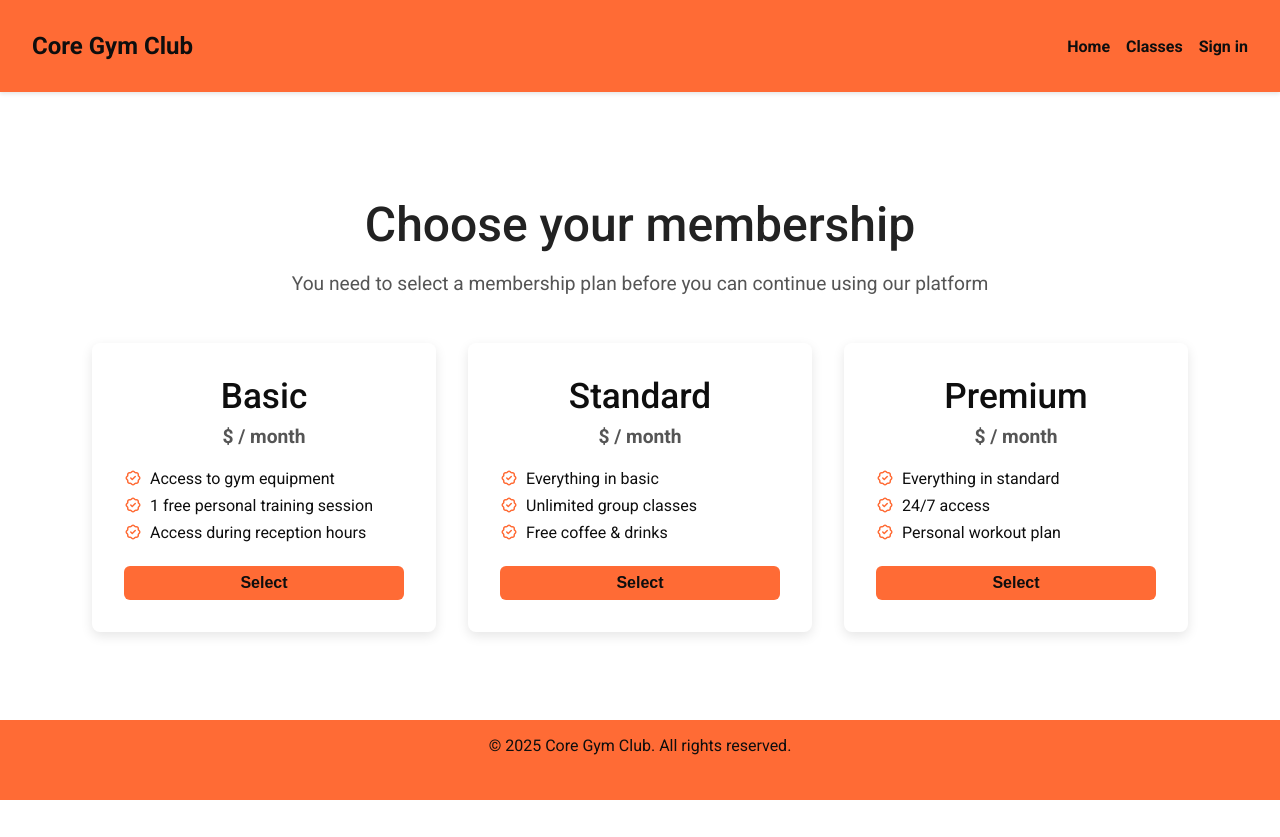
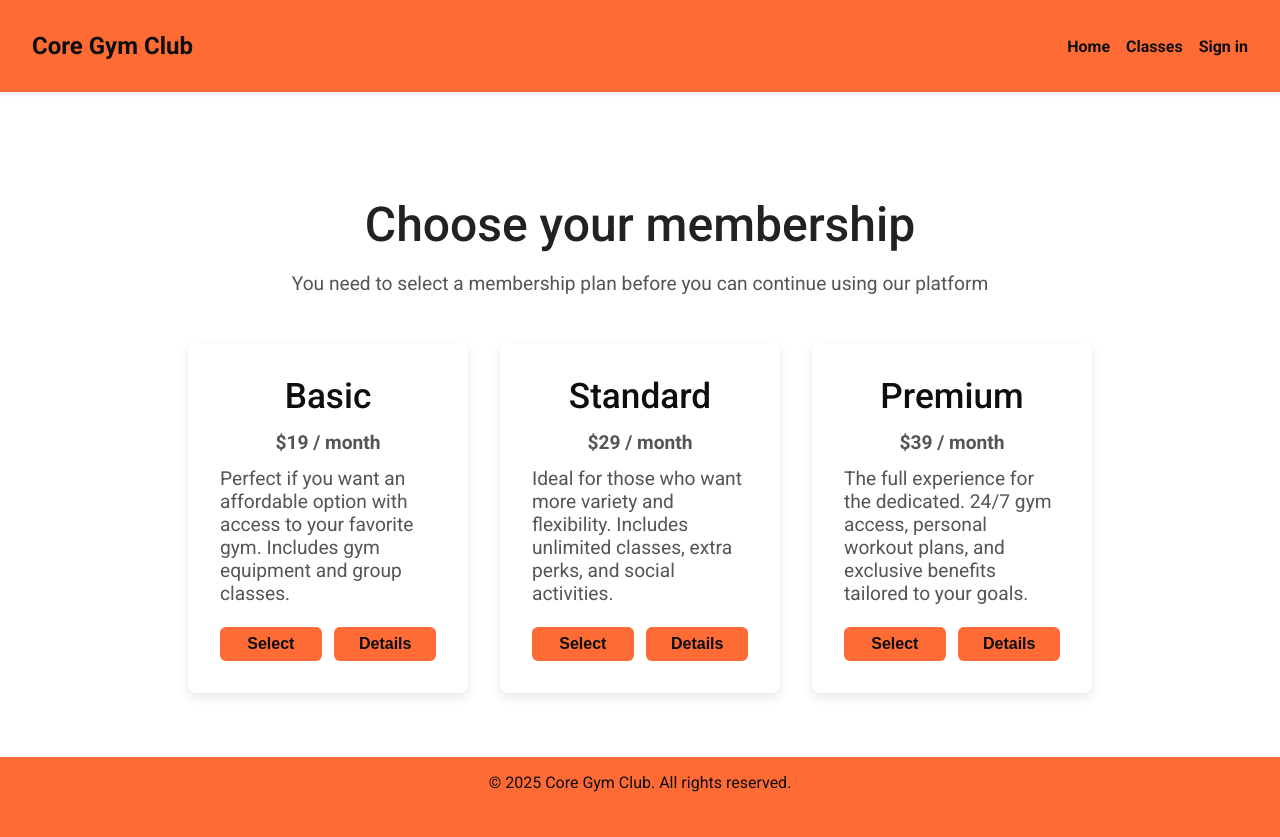
Before and after one commit to win24-project/Frontend, a React (Vite) app: page /membership in a window 1280 px wide. Before the commit the page ends 800 px from the top, so only its background shows below. Built offline with nearby package versions, Linux system fonts and the light colour scheme.

Commit message:
Added membership details with a flip effect, also changed the styling.

```diff
--- a/src/components/MembershipCard/MembershipCard.jsx
+++ b/src/components/MembershipCard/MembershipCard.jsx
@@ -1,4 +1,4 @@
-import React from 'react'
+import React, { useState } from 'react'
 import styles from './MembershipCard.module.css';
 
 const CheckIcon = ({ size = 18, color = "#03c9e4" }) => (
@@ -20,6 +20,7 @@ const CheckIcon = ({ size = 18, color = "#03c9e4" }) => (
 );
 
 const MembershipCard = () => {
+  const [flipped, setFlipped] = useState(null);
   return (
     <div className={styles.membershipWrapper}>
       <h2>Choose your membership</h2>
@@ -27,39 +28,80 @@ const MembershipCard = () => {
 
       <div className={styles.cardContainer}>
         {/* Basic Plan */}
-        <div className={styles.card}>
+        <div className={`${styles.card} ${flipped === "basic" ? styles.flipped : ""}`}>
+          <div className={styles.cardInner}>
+            <div className={styles.front}>
               <h2>Basic</h2>
-          <p className={styles.price}>$ / month</p>
+              <p className={styles.price}>$19 / month</p>
+              <p className={styles.introText}>Perfect if you want an affordable option with access to your favorite gym. Includes gym equipment and group classes.</p>
+              <div className={styles.buttons}>
+                <button className={styles.chooseBtn}>Select</button>
+                <button onClick={() => setFlipped("basic")} className={styles.chooseBtn}>Details</button>
+              </div>
+            </div>
+            <div className={styles.back}>
+              <h2>Basic</h2>
+              <p className={styles.price}>$19 / month</p>
               <ul className={styles.benefits}>
-            <li><CheckIcon />Access to gym equipment</li>
-            <li><CheckIcon />1 free personal training session</li>
-            <li><CheckIcon />Access during reception hours</li>
+                <li><CheckIcon />Gym access during staffed hours</li>
+                <li><CheckIcon />1 free personal training session at signup</li>
+                <li><CheckIcon />Access to locker rooms & showers</li>
               </ul>
-          <button className={styles.chooseBtn}>Select</button>
+              <button onClick={() => setFlipped(null)} className={styles.chooseBtn}>Back</button>
+            </div>
+          </div>
         </div>
 
         {/* Standard Plan */}
-        <div className={styles.card}>
+        <div className={`${styles.card} ${flipped === "standard" ? styles.flipped : ""}`}>
+          <div className={styles.cardInner}>
+            <div className={styles.front}>
               <h2>Standard</h2>
-          <p className={styles.price}>$ / month</p>
+              <p className={styles.price}>$29 / month</p>
+              <p className={styles.introText}>Ideal for those who want more variety and flexibility. Includes unlimited classes, extra perks, and social activities.</p>
+              <div className={styles.buttons}>
+                <button className={styles.chooseBtn}>Select</button>
+                <button onClick={() => setFlipped("standard")} className={styles.chooseBtn}>Details</button>
+              </div>
+            </div>
+            <div className={styles.back}>
+              <h2>Standard</h2>
+              <p className={styles.price}>$29 / month</p>
               <ul className={styles.benefits}>
                 <li><CheckIcon />Everything in basic</li>
-            <li><CheckIcon />Unlimited group classes</li>
-            <li><CheckIcon />Free coffee & drinks</li>
+                <li><CheckIcon />1 group class per week included</li>
+                <li><CheckIcon />Discounts on drinks & snacks at the reception</li>
+                <li><CheckIcon />2 discounted PT sessions per month</li>
               </ul>
-          <button className={styles.chooseBtn}>Select</button>
+              <button onClick={() => setFlipped(null)} className={styles.chooseBtn}>Back</button>
+            </div>
+          </div>
         </div>
 
         {/* Premium Plan */}
-        <div className={styles.card}>
+        <div className={`${styles.card} ${flipped === "premium" ? styles.flipped : ""}`}>
+          <div className={styles.cardInner}>
+            <div className={styles.front}>
               <h2>Premium</h2>
-          <p className={styles.price}>$ / month</p>
+              <p className={styles.price}>$39 / month</p>
+              <p className={styles.introText}>The full experience for the dedicated. 24/7 gym access, personal workout plans, and exclusive benefits tailored to your goals.</p>
+              <div className={styles.buttons}>
+                <button className={styles.chooseBtn}>Select</button>
+                <button onClick={() => setFlipped("premium")} className={styles.chooseBtn}>Details</button>
+              </div>
+            </div>
+            <div className={styles.back}>
+              <h2>Premium</h2>
+              <p className={styles.price}>$39 / month</p>
               <ul className={styles.benefits}>
                 <li><CheckIcon />Everything in standard</li>
-            <li><CheckIcon />24/7 access</li>
-            <li><CheckIcon />Personal workout plan</li>
+                <li><CheckIcon />24/7 gym access</li>
+                <li><CheckIcon />Free coffee, tea & sports drinks</li>
+                <li><CheckIcon />2 free PT sessions per month</li>
               </ul>
-          <button className={styles.chooseBtn}>Select</button>
+              <button onClick={() => setFlipped(null)} className={styles.chooseBtn}>Back</button>
+            </div>
+          </div>
         </div>
       </div>
     </div>
--- a/src/components/MembershipCard/MembershipCard.module.css
+++ b/src/components/MembershipCard/MembershipCard.module.css
@@ -26,9 +26,43 @@
   background: #fff;
   border-radius: 8px;
   box-shadow: 0 4px 12px rgba(0, 0, 0, 0.1);
+  width: 280px;
+  min-height: 350px;
+  position: relative;
+  overflow: hidden;
+}
+
+.cardInner {
+  position: relative;
+  width: 100%;
+  height: 100%;
+  transition: transform 0.6s ease;
+  transform-style: preserve-3d;
+}
+
+.card.flipped .cardInner {
+  transform: rotateY(180deg);
+}
+
+.front,
+.back {
+  position: absolute;
+  width: 100%;
+  height: 100%;
+  top: 0;
+  left: 0;
+  border-radius: 8px;
   padding: 2rem;
-  width: 280px;
-  transition: transform .2s;
+  box-sizing: border-box;
+  background: #fff;
+  backface-visibility: hidden;
+  display: flex;
+  flex-direction: column;
+  justify-content: space-between;
+}
+
+.back {
+  transform: rotateY(180deg);
 }
 
 .card:hover {
@@ -46,7 +80,14 @@
 .price {
   font-size: 1.7rem;
   font-weight: bold;
-  margin: .5rem 0 1.3rem 0;
+  margin: 0;
+  color: var(--dark-color);
+}
+
+.introText {
+  margin: 0;
+  text-align: left;
+  font-size: .9rem;
 }
 
 .benefits {
@@ -57,10 +98,16 @@
 }
 
 .benefits li {
+  font-size: .9rem;
   display: flex;
-  align-items: center;
+  align-items: flex-start;
   margin-bottom: 0.5rem;
   color: var(--dark-color);
+}
+
+.benefits li svg {
+  flex-shrink: 0;
+  margin-top: 2px;
 }
 
 .chooseBtn {
@@ -80,3 +127,8 @@
 .chooseBtn:hover {
   background-color: #eb7b52;
 }
+
+.buttons {
+  display: flex;
+  gap: .8rem;
+}
```
Lines whose indentation alone changed are shown as unchanged.
